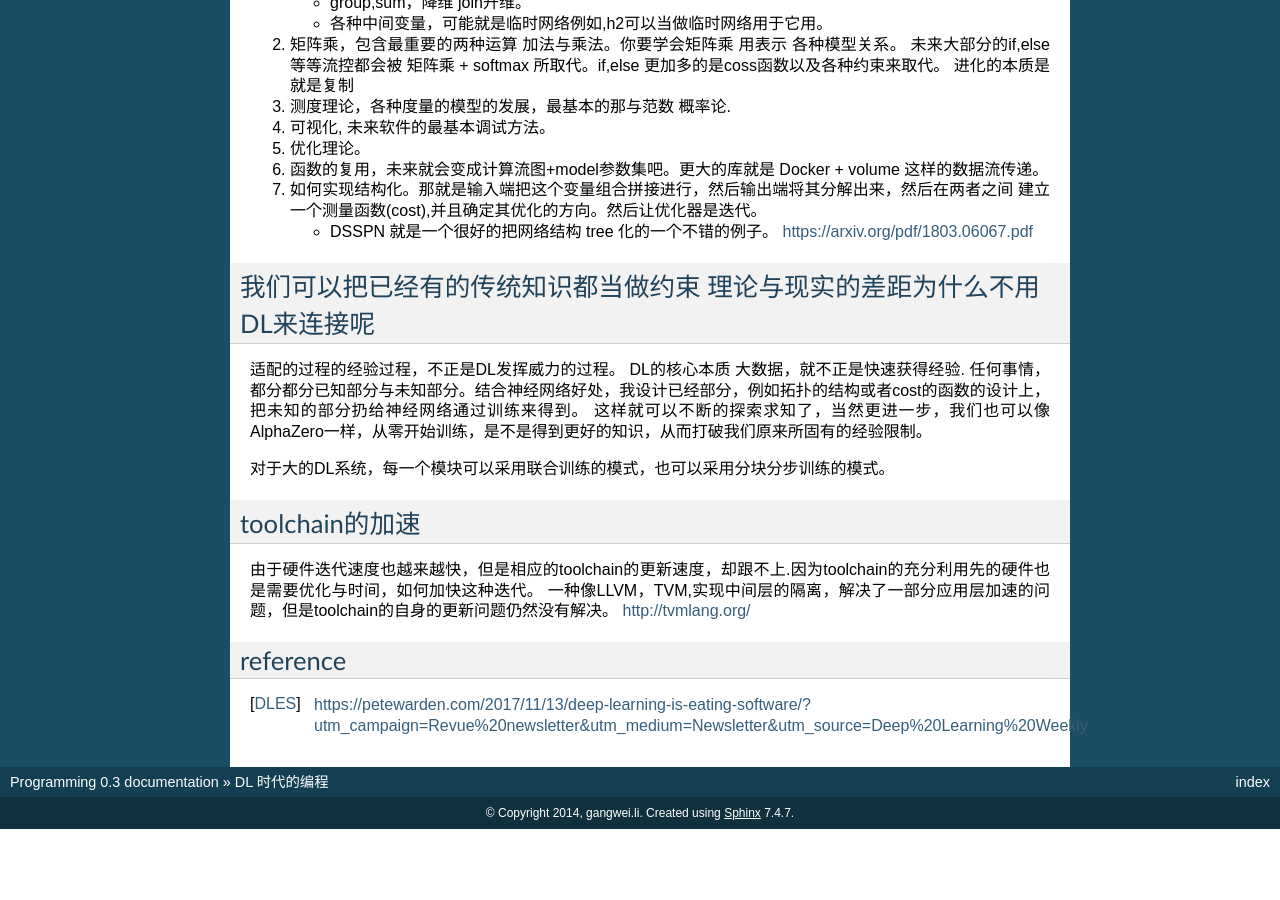
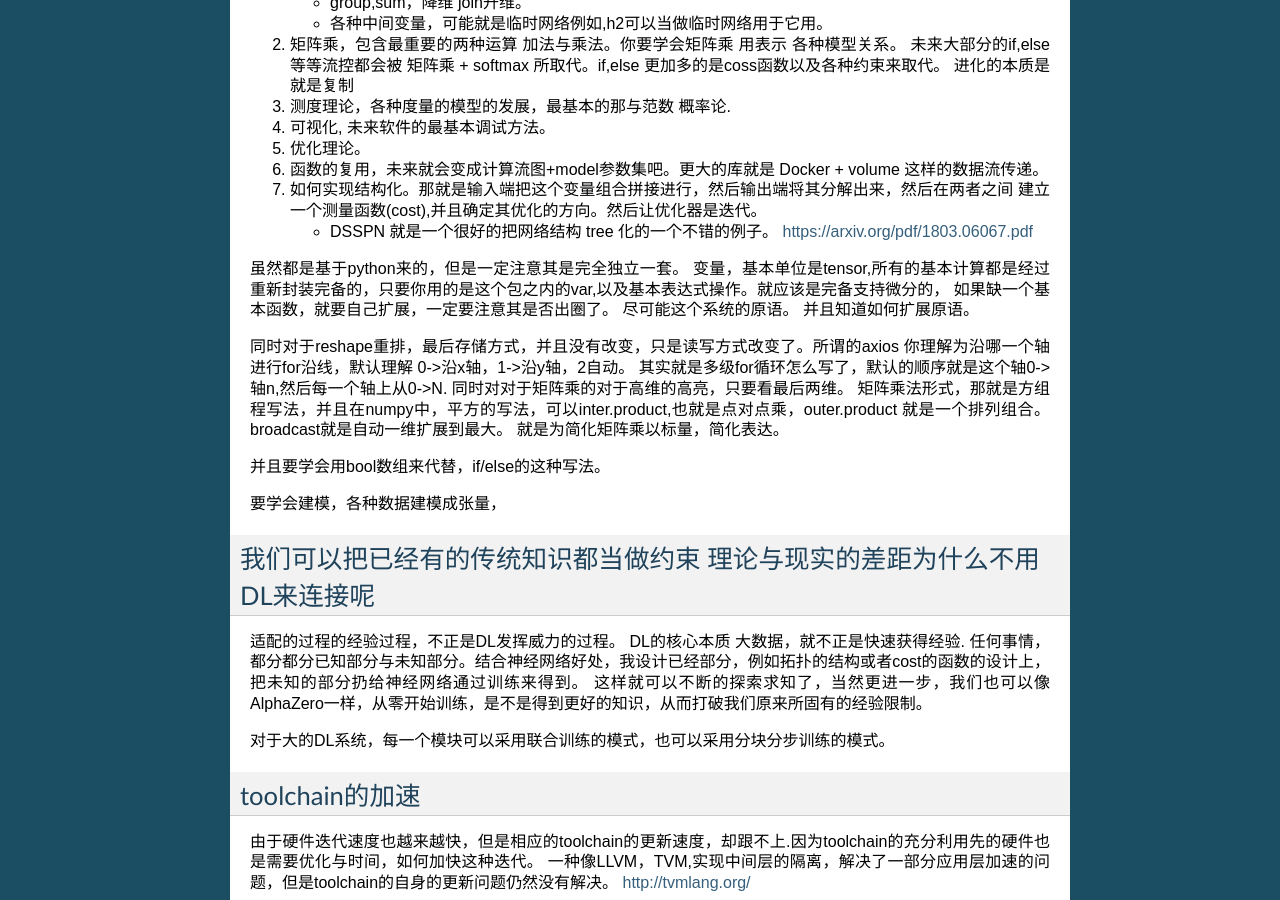
Before and after one commit to gwli/Programming, a Sphinx documentation site: the page built from source/content/Stage_4/CodeForDL.rst, in a window 1280 px wide and 900 px high, scrolled down 525 px. Built offline with Sphinx 7.4.7, drawn with Linux system fonts in a browser that asks for light colours; before the commit the page ends 1354 px from its top, so only the background shows below that.

Commit message:
Update CodeForDL.rst

```diff
--- a/source/content/Stage_4/CodeForDL.rst
+++ b/source/content/Stage_4/CodeForDL.rst
@@ -45,6 +45,17 @@ DL 时代的编程
    - DSSPN 就是一个很好的把网络结构 tree 化的一个不错的例子。 https://arxiv.org/pdf/1803.06067.pdf
 
 
+虽然都是基于python来的，但是一定注意其是完全独立一套。
+变量，基本单位是tensor,所有的基本计算都是经过重新封装完备的，只要你用的是这个包之内的var,以及基本表达式操作。就应该是完备支持微分的，
+如果缺一个基本函数，就要自己扩展，一定要注意其是否出圈了。 尽可能这个系统的原语。 并且知道如何扩展原语。
+
+同时对于reshape重排，最后存储方式，并且没有改变，只是读写方式改变了。所谓的axios 你理解为沿哪一个轴进行for沿线，默认理解 0->沿x轴，1->沿y轴，2自动。 其实就是多级for循环怎么写了，默认的顺序就是这个轴0->轴n,然后每一个轴上从0->N.
+同时对对于矩阵乘的对于高维的高亮，只要看最后两维。
+矩阵乘法形式，那就是方组程写法，并且在numpy中，平方的写法，可以inter.product,也就是点对点乘，outer.product 就是一个排列组合。broadcast就是自动一维扩展到最大。 就是为简化矩阵乘以标量，简化表达。
+
+并且要学会用bool数组来代替，if/else的这种写法。
+
+要学会建模，各种数据建模成张量，
 
 
 我们可以把已经有的传统知识都当做约束 理论与现实的差距为什么不用DL来连接呢
```
